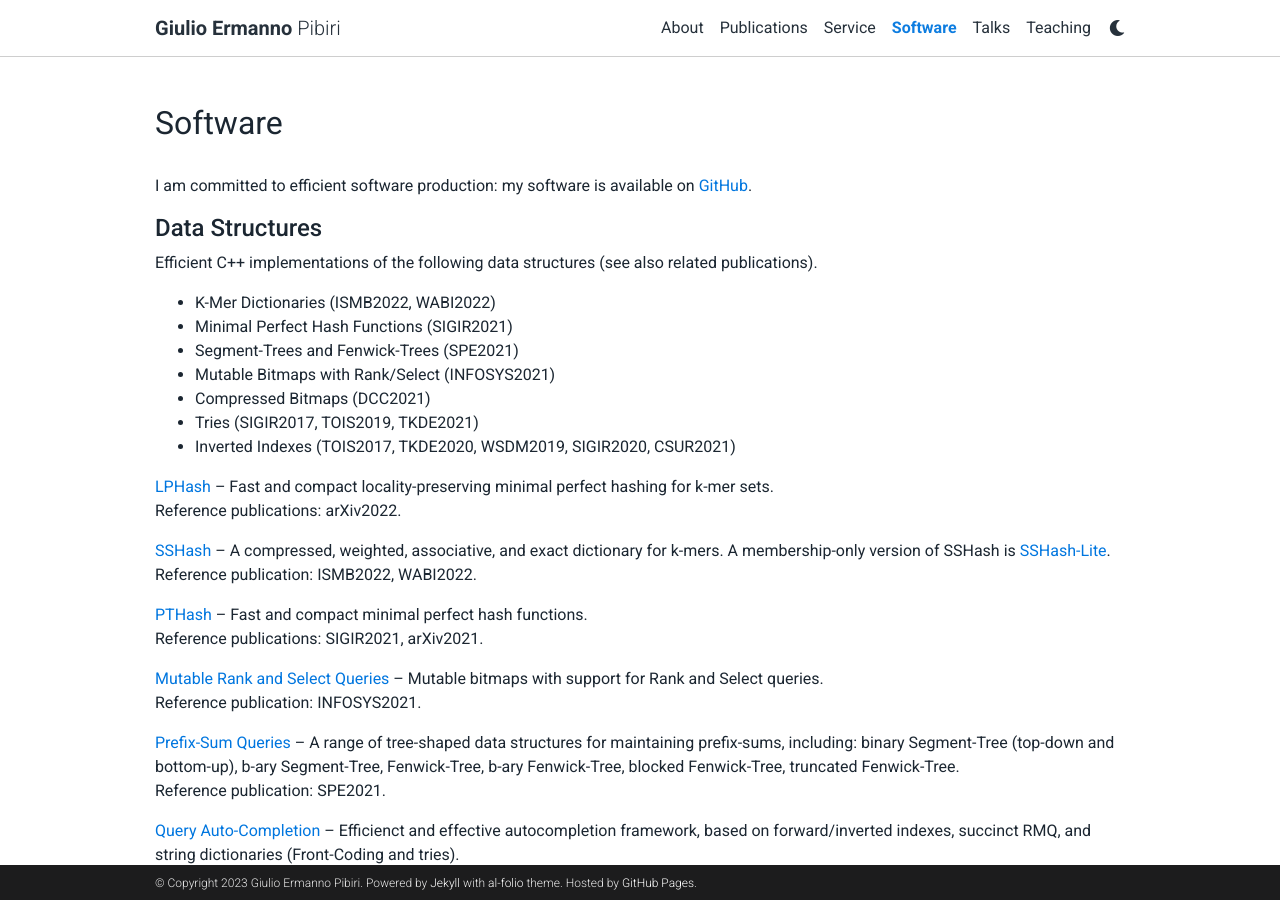
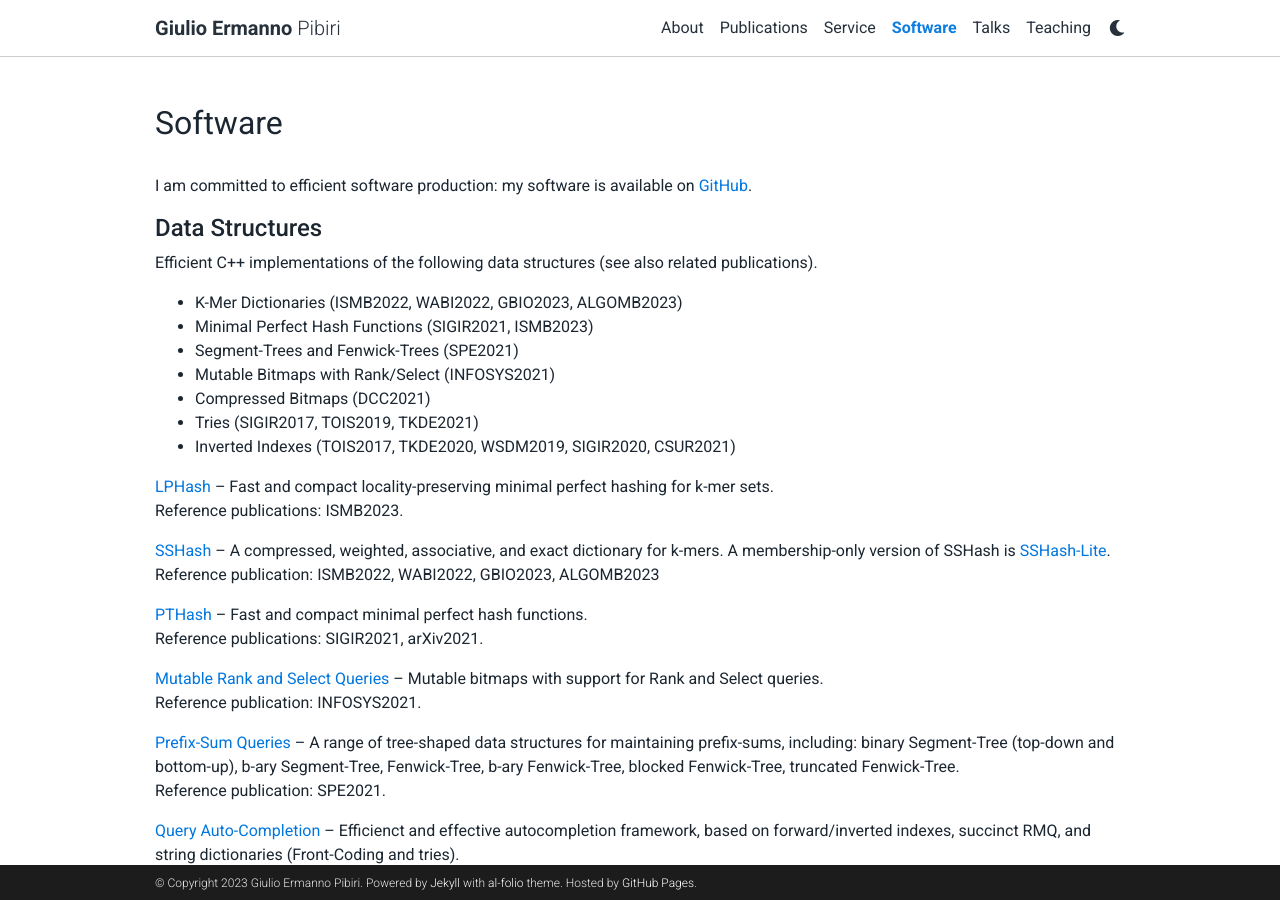
Before and after one commit to jermp/jermp.github.io, a Jekyll site: the page built from _pages/software.md, in a window 1280 px wide and 900 px high. Built offline with Jekyll 4.4.1, drawn with Linux system fonts in a browser that asks for light colours; comment, search, counter and statistics services are not loaded; a style sheet for code colours, icons or effects is not loaded.

Commit message:
minor adds

```diff
--- a/_pages/software.md
+++ b/_pages/software.md
@@ -14,8 +14,8 @@ I am committed to efficient software production: my software is available on
 
 Efficient C++ implementations of the following data structures (see also related publications).
 
-- K-Mer Dictionaries (ISMB2022, WABI2022)
-- Minimal Perfect Hash Functions (SIGIR2021)
+- K-Mer Dictionaries (ISMB2022, WABI2022, GBIO2023, ALGOMB2023)
+- Minimal Perfect Hash Functions (SIGIR2021, ISMB2023)
 - Segment-Trees and Fenwick-Trees (SPE2021)
 - Mutable Bitmaps with Rank/Select (INFOSYS2021)
 - Compressed Bitmaps (DCC2021)
@@ -26,13 +26,13 @@ Efficient C++ implementations of the following data structures (see also related
 [LPHash](https://github.com/jermp/lphash) --
 Fast and compact locality-preserving minimal perfect hashing for k-mer sets.
 <br />
-Reference publications: arXiv2022.
+Reference publications: ISMB2023.
 
 [SSHash](https://github.com/jermp/sshash) --
 A compressed, weighted, associative, and exact dictionary for k-mers.
 A membership-only version of SSHash is [SSHash-Lite](https://github.com/jermp/sshash-lite).
 <br />
-Reference publication: ISMB2022, WABI2022.
+Reference publication: ISMB2022, WABI2022, GBIO2023, ALGOMB2023
 
 [PTHash](https://github.com/jermp/pthash) --
 Fast and compact minimal perfect hash functions.
```
Also changed, not shown: _pages/service.md (+2 -0 lines).
